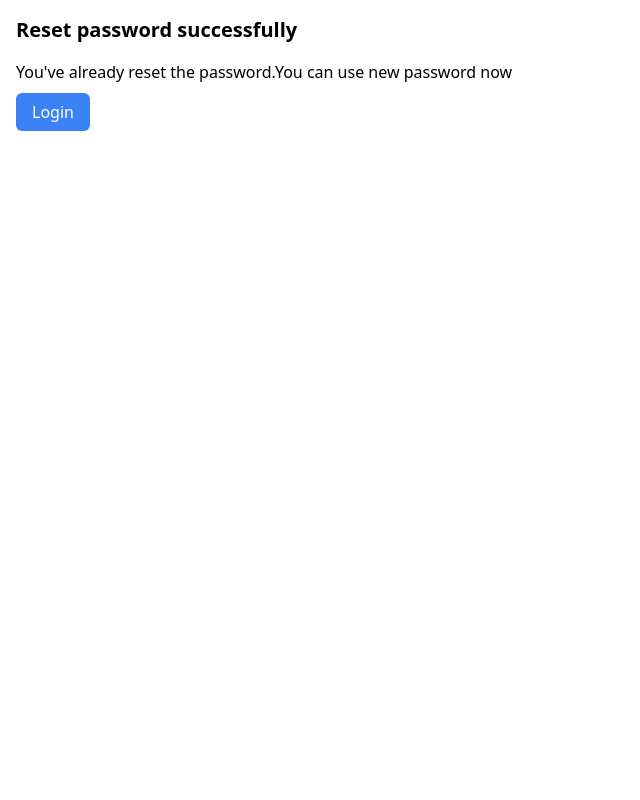
After one commit to Waynexchan/triptrak, a Django app: page /reset/done/ in a window 1280 px wide. The commit adds this page. Shown: the whole page, without its empty margins (0-640 px from the left). Run offline with Django 5.2, Linux system fonts and the light colour scheme; some libraries are stand-ins or nearby versions.

Commit message:
Update Reset password function

```diff
--- a/config/urls.py
+++ b/config/urls.py
@@ -21,12 +21,19 @@ from django.conf import settings
 from django.conf.urls.static import static
 
 from .views import SignupView
+from django.contrib.auth import views as auth_views
+
 
 urlpatterns = [
     path('admin/', admin.site.urls),
     path('', include('trip.urls')),
     path('accounts/', include('django.contrib.auth.urls')),
     path('accounts/signup/', SignupView.as_view(), name='signup'),
+    path('accounts/password_reset/', auth_views.PasswordResetView.as_view(), name='password-reset'),
+    path('password_reset/done/', auth_views.PasswordResetDoneView.as_view(), name='password_reset_done'),
+    path('reset/<uidb64>/<token>/', auth_views.PasswordResetConfirmView.as_view(), name='password_reset_confirm'),
+    path('reset/done/', auth_views.PasswordResetCompleteView.as_view(), name='password_reset_complete'),
+
 
 
 ]
--- a/templates/registration/login.html
+++ b/templates/registration/login.html
@@ -35,6 +35,9 @@
         <p class="mt-4">
             <a class="block border-t pt-4 underline text-blue-500" href="{% url 'signup' %}">No account? Register here.</a>
         </p>
+        <p class="mt-4">
+            Forgot Password? <a class="underline text-blue-500" href="{% url 'password_reset' %}">Reset Password.</a>
+        </p>
     </div>
 </body>
 </html>
--- /dev/null
+++ b/templates/registration/password_reset_complete.html
@@ -0,0 +1,11 @@
+<head>
+    <!-- Tailwind CSS -->
+    <link href="https://cdn.jsdelivr.net/npm/tailwindcss@2.2.19/dist/tailwind.min.css" rel="stylesheet">
+  </head>
+  <body>
+    <div class="container mx-auto p-4">
+      <h2 class="text-xl font-bold mb-4">Reset password successfully</h2>
+      <p class="mb-4">You've already reset the password.You can use new password now</p>
+      <a href="{% url 'login' %}" class="px-4 py-2 bg-blue-500 text-white rounded-md">Login</a>
+    </div>
+  </body>
--- a/trip/urls.py
+++ b/trip/urls.py
@@ -14,6 +14,7 @@ urlpatterns = [
     path('dashboard/note/<int:pk>/delete/', NoteDeleteView.as_view(), name='note-delete' ),
     path('dashboard/trip/<int:pk>/update/', TripUpdateView.as_view(), name='trip-update' ),
     path('dashboard/trip/<int:pk>/delete/', TripDeleteView.as_view(), name='trip-delete' ),
+
 ]
 
 #
```
Also changed, not shown: config/settings.py (+11 -0 lines), templates/registration/password_reset_confirm.html (added, +18 -0 lines), templates/registration/password_reset_done.html (added, +11 -0 lines), templates/registration/password_reset_form.html (added, +18 -0 lines), db.sqlite3.
